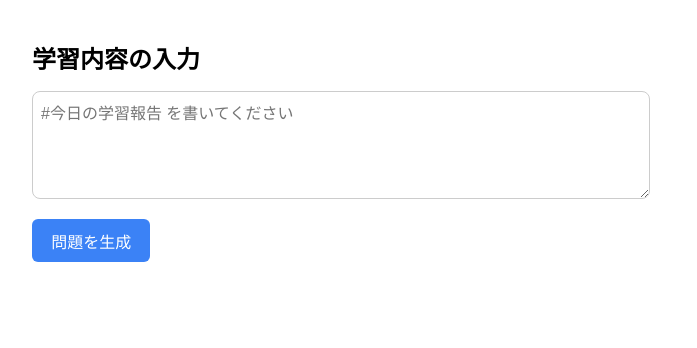
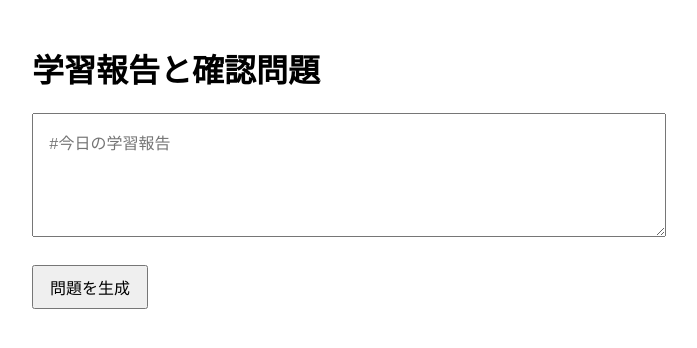
Before and after one commit to yakyak85/learning-dashboard, a Next.js app: page /report in a window 1280 px wide. Shown: the top 348 px of the page, without its empty margins (308-1005 px from the left). Built offline with nearby package versions, Linux system fonts and the light colour scheme.

Commit message:
report.tsx を更新

```diff
--- a/pages/report.tsx
+++ b/pages/report.tsx
@@ -1,109 +1,148 @@
+// /pages/report.tsx
 import { useState } from "react";
 
 export default function ReportPage() {
   const [input, setInput] = useState("");
   const [questions, setQuestions] = useState<any[]>([]);
+  const [currentIndex, setCurrentIndex] = useState(0);
+  const [selected, setSelected] = useState<string | null>(null);
+  const [feedback, setFeedback] = useState("");
   const [loading, setLoading] = useState(false);
+  const [done, setDone] = useState(false);
 
-  const handleGenerate = async () => {
+  const handleSubmit = async () => {
     if (!input.trim()) return;
     setLoading(true);
-    setQuestions([]);
+    try {
+      const logRes = await fetch("/api/log-input", {
+        method: "POST",
+        headers: { "Content-Type": "application/json" },
+        body: JSON.stringify({ input, datetime: new Date().toISOString() }),
+      });
 
-    try {
       const res = await fetch("/api/generate-questions", {
         method: "POST",
         headers: { "Content-Type": "application/json" },
         body: JSON.stringify({ input }),
       });
-
       const data = await res.json();
-
-      // 安全確認：全てに選択肢があるか
-      const validated = Array.isArray(data) ? data.filter(q => q.choices && q.choices.length === 4) : [];
-      setQuestions(validated);
-    } catch (error) {
-      console.error("生成失敗:", error);
+      setQuestions(data);
+      setCurrentIndex(0);
+      setSelected(null);
+      setFeedback("");
+    } catch (e) {
+      console.error(e);
     } finally {
       setLoading(false);
     }
   };
 
+  const currentQuestion = questions[currentIndex];
+
+  const handleAnswer = (choice: string) => {
+    setSelected(choice);
+    if (!currentQuestion) return;
+    const isCorrect = choice === currentQuestion.correct;
+    setFeedback(
+      isCorrect ? "正解です！\n" + currentQuestion.explanation : "不正解です。\n" + currentQuestion.explanation
+    );
+  };
+
+  const handleNext = () => {
+    if (currentIndex + 1 < questions.length) {
+      setCurrentIndex(currentIndex + 1);
+      setSelected(null);
+      setFeedback("");
+    } else {
+      setDone(true);
+    }
+  };
+
   return (
-    <div style={styles.container}>
-      <h1 style={styles.heading}>学習内容の入力</h1>
+    <div className="container">
+      <h1>学習報告と確認問題</h1>
+      {!questions.length && (
+        <>
           <textarea
-        style={styles.textarea}
-        rows={5}
-        placeholder="#今日の学習報告 を書いてください"
             value={input}
             onChange={(e) => setInput(e.target.value)}
+            rows={5}
+            placeholder="#今日の学習報告"
           />
-      <button style={styles.button} onClick={handleGenerate} disabled={loading}>
+          <button onClick={handleSubmit} disabled={loading}>
             {loading ? "生成中..." : "問題を生成"}
           </button>
+        </>
+      )}
 
-      {questions.length > 0 && (
-        <div style={styles.questionList}>
-          <h2 style={styles.subheading}>生成された問題</h2>
-          {questions.map((q, idx) => (
-            <div key={idx} style={styles.card}>
-              <p><strong>Q{idx + 1}:</strong> {q.text}</p>
+      {questions.length > 0 && !done && (
+        <div className="question-block">
+          <h2>Q{currentIndex + 1}: {currentQuestion?.text}</h2>
           <ul>
-                {q.choices?.map((choice: string, i: number) => (
-                  <li key={i}>{String.fromCharCode(65 + i)}. {choice}</li>
+            {currentQuestion.choices.map((choice: string, idx: number) => (
+              <li key={idx}>
+                <button
+                  className={`choice ${selected === choice ? "selected" : ""}`}
+                  onClick={() => handleAnswer(choice)}
+                  disabled={!!selected}
+                >
+                  {choice}
+                </button>
+              </li>
             ))}
           </ul>
-            </div>
-          ))}
+          {feedback && (
+            <div className="feedback">
+              <p>{feedback}</p>
+              <button onClick={handleNext}>次の問題へ</button>
             </div>
           )}
         </div>
+      )}
+
+      {done && <p>全ての問題が終了しました。お疲れ様でした！</p>}
+
+      <style jsx>{`
+        .container {
+          padding: 1rem;
+          font-family: -apple-system, BlinkMacSystemFont, "Segoe UI", Roboto, "Helvetica Neue", sans-serif;
+          max-width: 600px;
+          margin: auto;
+        }
+        textarea {
+          width: 100%;
+          padding: 1rem;
+          font-size: 1rem;
+          margin-bottom: 1rem;
+        }
+        button {
+          padding: 0.5rem 1rem;
+          font-size: 1rem;
+          margin-top: 0.5rem;
+        }
+        .question-block {
+          margin-top: 2rem;
+        }
+        ul {
+          list-style: none;
+          padding: 0;
+        }
+        .choice {
+          display: block;
+          width: 100%;
+          text-align: left;
+          padding: 0.75rem;
+          border: 1px solid #ccc;
+          margin-bottom: 0.5rem;
+          background: #f9f9f9;
+        }
+        .selected {
+          background-color: #cfe9ff;
+        }
+        .feedback {
+          margin-top: 1rem;
+        }
+      `}</style>
+    </div>
   );
 }
-
-const styles: { [key: string]: React.CSSProperties } = {
-  container: {
-    padding: "1rem",
-    fontFamily: "'Noto Sans JP', sans-serif",
-    maxWidth: "600px",
-    margin: "0 auto",
-  },
-  heading: {
-    fontSize: "1.5rem",
-    fontWeight: "bold",
-    marginBottom: "1rem",
-  },
-  textarea: {
-    width: "100%",
-    padding: "0.5rem",
-    fontSize: "1rem",
-    borderRadius: "8px",
-    border: "1px solid #ccc",
-    marginBottom: "1rem",
-    fontFamily: "'Noto Sans JP', sans-serif",
-  },
-  button: {
-    padding: "0.6rem 1.2rem",
-    fontSize: "1rem",
-    borderRadius: "6px",
-    border: "none",
-    backgroundColor: "#3b82f6",
-    color: "#fff",
-    cursor: "pointer",
-  },
-  questionList: {
-    marginTop: "2rem",
-  },
-  subheading: {
-    fontSize: "1.2rem",
-    fontWeight: "bold",
-    marginBottom: "1rem",
-  },
-  card: {
-    padding: "1rem",
-    marginBottom: "1rem",
-    backgroundColor: "#f3f4f6",
-    borderRadius: "8px",
-  },
-};
```
Lines whose indentation alone changed are shown as unchanged.
